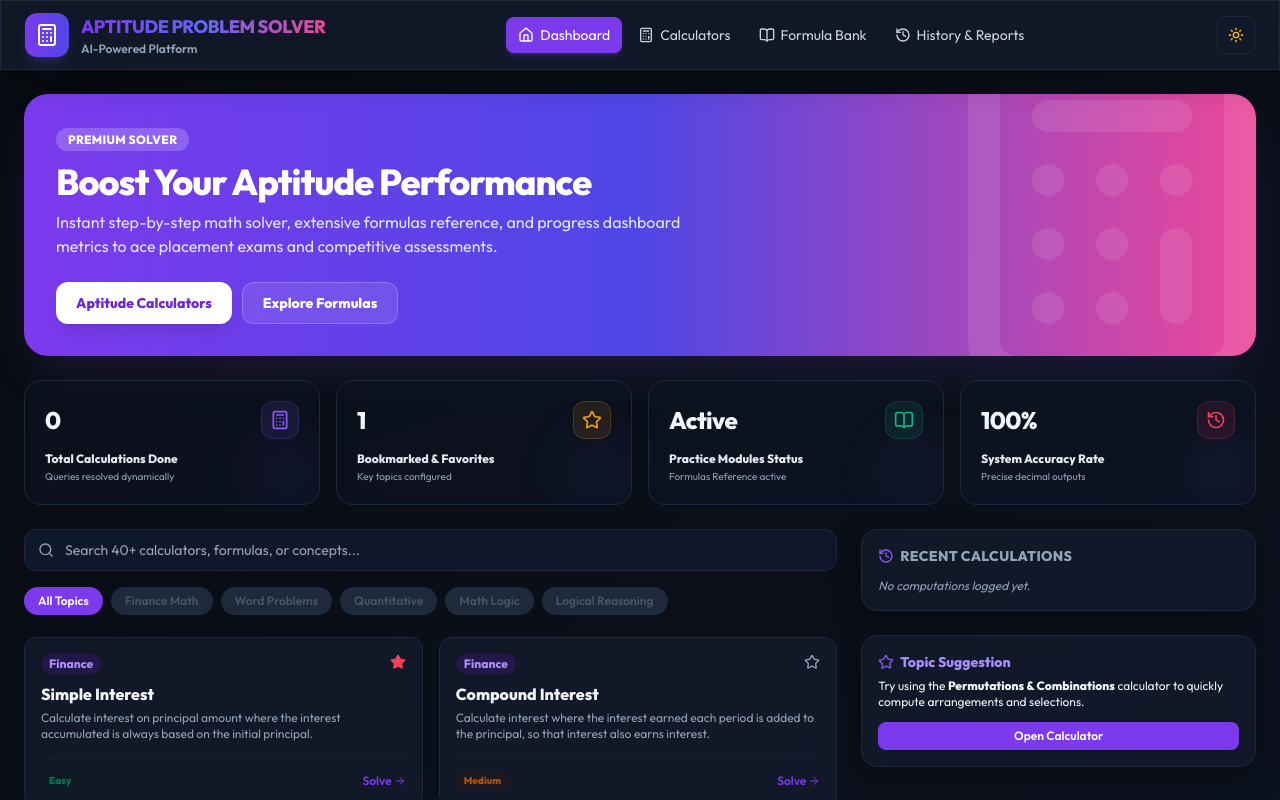
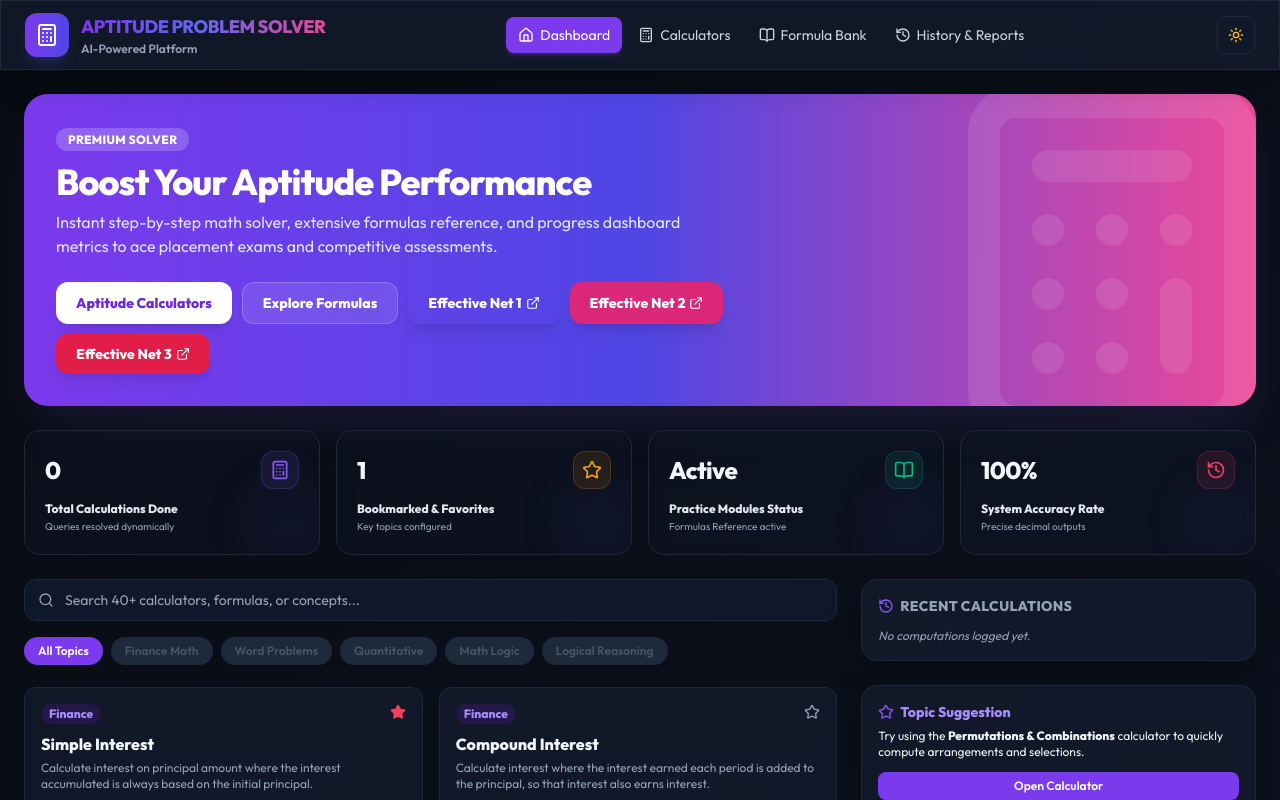
Before and after one commit to umaradnaan123/aptitude-problem-solver, a React (Vite) app: page / in a window 1280 px wide. Shown: the top 800 px of the page. Built offline with nearby package versions, Linux system fonts and the light colour scheme.

Commit message:
first Hello

```diff
--- a/src/App.tsx
+++ b/src/App.tsx
@@ -262,6 +262,33 @@ export default function App() {
                     >
                       Explore Formulas
                     </button>
+                    <a
+                      href="https://www.effectivecpmnetwork.com/cy6kqza0?key=da63ef5ed9dd1f39cf2d3a87de42e253"
+                      target="_blank"
+                      rel="noopener noreferrer"
+                      className="px-5 py-2.5 bg-indigo-650 hover:bg-indigo-700 text-white font-bold rounded-xl text-xs sm:text-sm shadow-lg hover:scale-[1.03] active:scale-95 transition-all duration-200 flex items-center space-x-1"
+                    >
+                      <span>Effective Net 1</span>
+                      <ExternalLink className="w-3.5 h-3.5" />
+                    </a>
+                    <a
+                      href="https://www.effectivecpmnetwork.com/r1w8jwtc?key=d90e40c314b49478cb2f5496e9288c01"
+                      target="_blank"
+                      rel="noopener noreferrer"
+                      className="px-5 py-2.5 bg-pink-600 hover:bg-pink-700 text-white font-bold rounded-xl text-xs sm:text-sm shadow-lg hover:scale-[1.03] active:scale-95 transition-all duration-200 flex items-center space-x-1"
+                    >
+                      <span>Effective Net 2</span>
+                      <ExternalLink className="w-3.5 h-3.5" />
+                    </a>
+                    <a
+                      href="https://www.effectivecpmnetwork.com/y64k0hg8e?key=b6e031570e1ac4dcce264194b1bf0101"
+                      target="_blank"
+                      rel="noopener noreferrer"
+                      className="px-5 py-2.5 bg-rose-600 hover:bg-rose-700 text-white font-bold rounded-xl text-xs sm:text-sm shadow-lg hover:scale-[1.03] active:scale-95 transition-all duration-200 flex items-center space-x-1"
+                    >
+                      <span>Effective Net 3</span>
+                      <ExternalLink className="w-3.5 h-3.5" />
+                    </a>
                   </div>
                 </div>
               </div>
```
